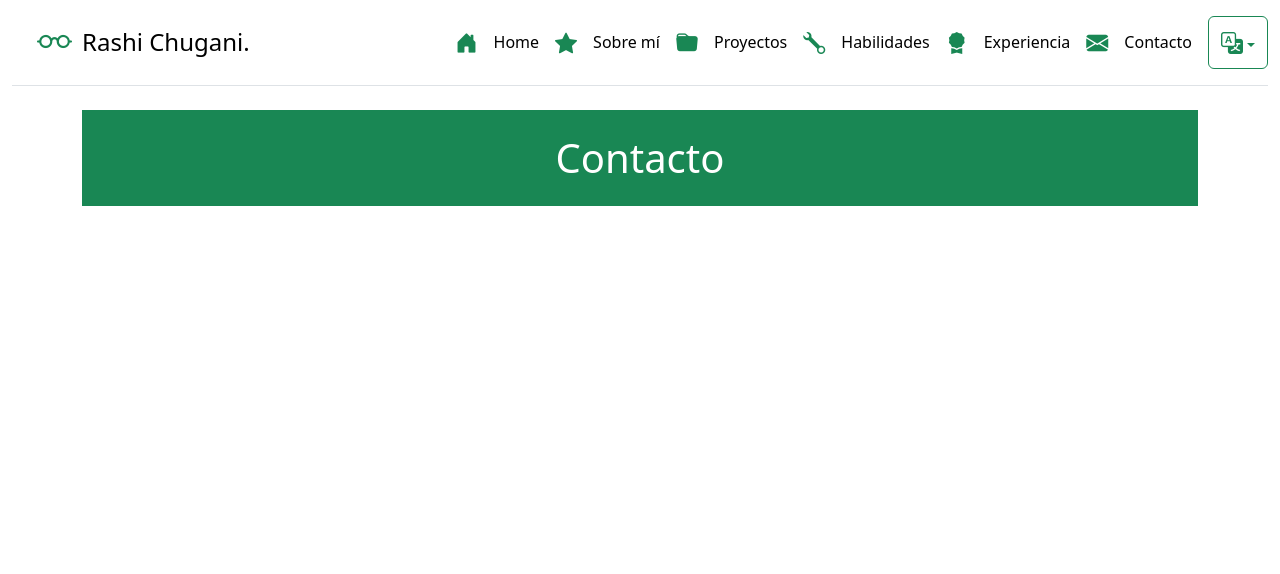
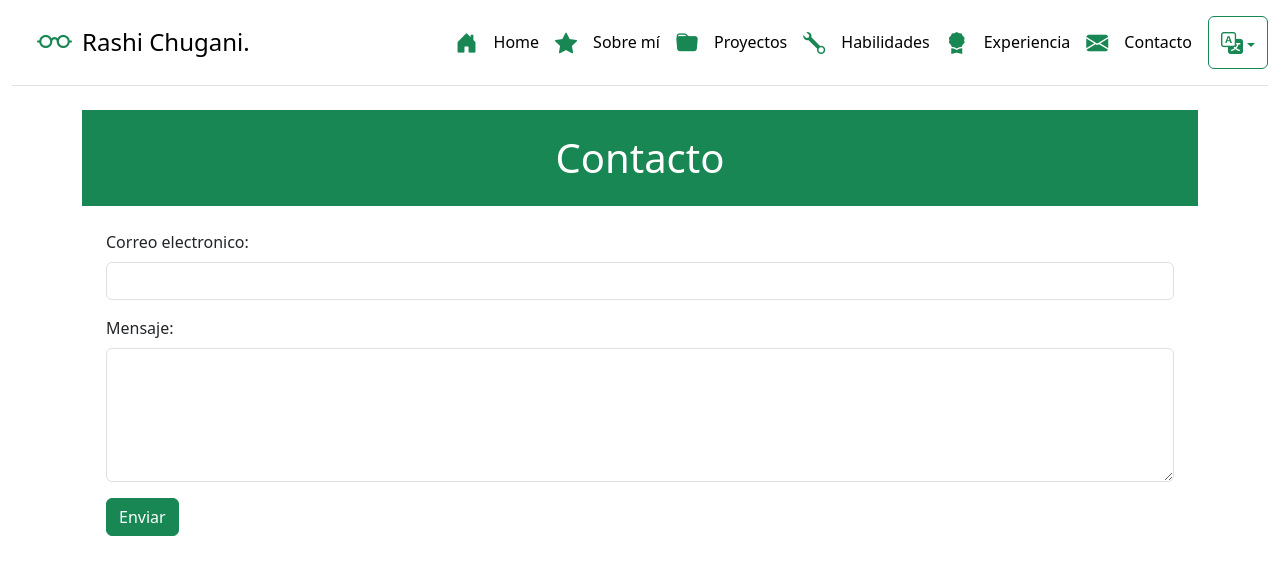
Before and after one commit to Chugani05/Portfolio, a Vue app: page /contact in a window 1280 px wide. Shown: the top 574 px of the page. Built offline with nearby package versions, Linux system fonts and the light colour scheme.

Commit message:
se adelanta contact

```diff
--- a/package.json
+++ b/package.json
@@ -11,6 +11,7 @@
   "dependencies": {
     "bootstrap": "^5.3.3",
     "bootstrap-icons": "^1.11.3",
+    "firebase": "^11.0.2",
     "jspdf": "^2.5.2",
     "vue": "^3.5.12",
     "vue-i18n": "^10.0.4",
--- a/src/components/Contact.vue
+++ b/src/components/Contact.vue
@@ -1,5 +1,53 @@
+<script setup>
+import { useI18n } from "vue-i18n";
+import { ref } from "vue";
+import { collection, addDoc } from "firebase/firestore";
+import { db } from "../firebaseConfig";
+
+const { t } = useI18n();
+const email = ref("");
+const message = ref("");
+const errorMessage = ref("");
+
+const sendMessage = async () => {
+  errorMessage.value = "";
+
+  try {
+    await addDoc(collection(db, "messages"), {
+      email: email.value,
+      message: message.value,
+      timestamp: new Date(),
+    });
+    email.value = "";
+    message.value = "";
+  } catch (e) {
+    console.error("Error adding document: ", e);
+  }
+};
+</script>
+
 <template>
-    <header class="bg-success text-white text-center py-4">
-      <h1 class="mb-0">{{ $t("contact") }}</h1>
-    </header>
+  <header class="bg-success text-white text-center py-4">
+    <h1 class="mb-0">{{ t("contact") }}</h1>
+  </header>
+
+  <main>
+    <form class="p-4" @submit.prevent="sendMessage">
+      <p v-if="errorMessage" class="text-danger">{{ errorMessage }}</p>
+
+      <div class="mb-3">
+        <label for="email" class="form-label">{{ t("contact-page.email") }}:</label>
+        <input v-model="email" type="email" class="form-control" id="email" required />
+      </div>
+
+      <div class="mb-3">
+        <label for="message" class="form-label">{{ t("contact-page.message") }}:</label>
+        <textarea v-model="message" class="form-control" id="message" rows="5" required></textarea>
+      </div>
+
+      <button type="submit" class="btn btn-success">
+        {{ t("contact-page.submit") }}
+      </button>
+    </form>
+  </main>
 </template>
--- /dev/null
+++ b/src/firebaseConfig.js
@@ -0,0 +1,21 @@
+// src/firebaseConfig.js
+import { initializeApp } from "firebase/app";
+import { getFirestore } from "firebase/firestore";
+
+// Configuración de Firebase
+const firebaseConfig = {
+  apiKey: "AIzaSyCP_hcocbqa2WExUG5_iAl_A8BsEqbqJ0c",
+  authDomain: "portfolio-b2c49.firebaseapp.com",
+  projectId: "portfolio-b2c49",
+  storageBucket: "portfolio-b2c49.firebasestorage.app",
+  messagingSenderId: "203756255780",
+  appId: "1:203756255780:web:98bc176747adef249f76b1"
+};
+
+// Inicializar Firebase
+const firebaseApp = initializeApp(firebaseConfig);
+
+// Exportar Firestore
+const db = getFirestore(firebaseApp);
+
+export { db };
--- a/src/locales/en.json
+++ b/src/locales/en.json
@@ -98,6 +98,13 @@
 
     "experience-page": {
         "download": "Download CV (PDF)"
+    },
+
+    "contact-page": {
+        "email": "Email address",
+        "message": "Message",
+        "submit": "Send",
+        "error": "You cannot send a message with blank fields."
     }
 
 }
--- a/src/locales/es.json
+++ b/src/locales/es.json
@@ -99,5 +99,12 @@
 
     "experience-page": {
         "download": "Descargar CV (PDF)"
+    },
+
+    "contact-page": {
+        "email": "Correo electronico",
+        "message": "Mensaje",
+        "submit": "Enviar",
+        "error": "No se puede enviar un mensaje con los campos en blanco."
     }
 }
```
Also changed, not shown: 1 other file (tests, documents, lock files or other folders).
